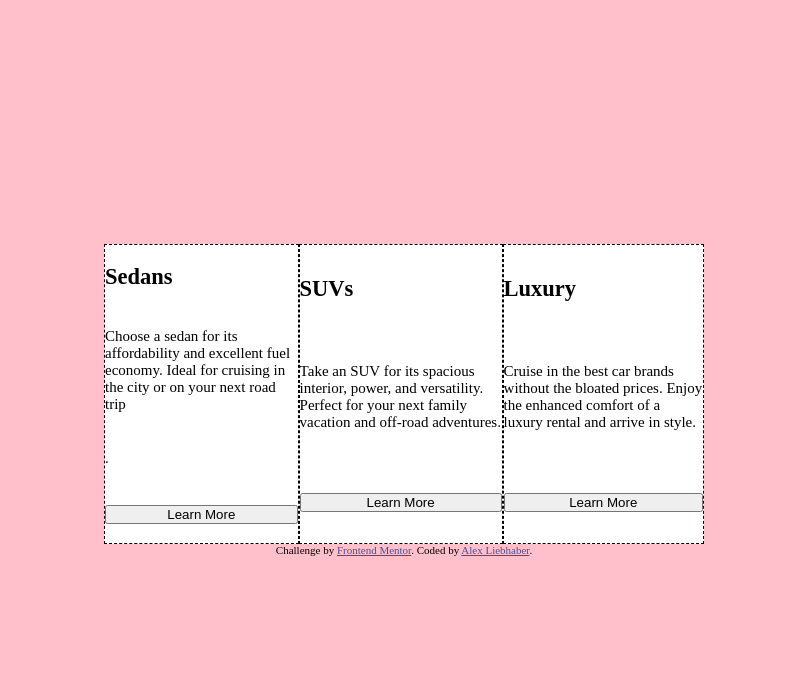
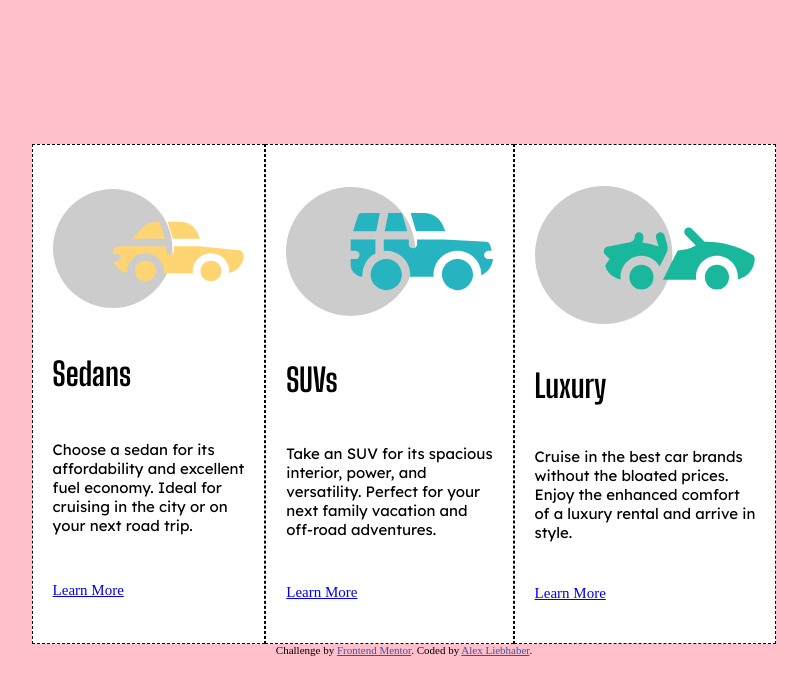
Before and after one commit to AlexLieb83/columnCardComponent, a plain HTML site: page index.html in a window 1280 px wide. Shown: the whole page, without its empty margins (236-1043 px from the left). Drawn offline with Linux system fonts and the light colour scheme.

Commit message:
working on styles

```diff
--- a/index.html
+++ b/index.html
@@ -27,33 +27,44 @@
     </style>
   </head>
   <body>
-    <div class="container">
+    <main class="container">
       <div class="card sedan">
+        <img src="./images/icon-sedans.svg" alt="Sedan Icon" />
         <h2>Sedans</h2>
         <p>
-          Choose a sedan for its affordability and excellent fuel economy. Ideal
-          for cruising in the city or on your next road trip
+          Choose a sedan for its <br />
+          affordability and excellent <br />
+          fuel economy. Ideal for <br />
+          cruising in the city or on <br />
+          your next road trip.
         </p>
-        .
-        <button type="button">Learn More</button>
+        <a href="#">Learn More</a>
       </div>
       <div class="card suv">
+        <img src="./images/icon-suvs.svg" alt="SUVs Icon" />
         <h2>SUVs</h2>
         <p>
-          Take an SUV for its spacious interior, power, and versatility. Perfect
-          for your next family vacation and off-road adventures.
+          Take an SUV for its spacious <br />
+          interior, power, and <br />
+          versatility. Perfect for your <br />
+          next family vacation and <br />
+          off-road adventures.
         </p>
-        <button type="button">Learn More</button>
+        <a href="#">Learn More</a>
       </div>
       <div class="card luxury">
+        <img src="./images/icon-luxury.svg" alt="Luxury Icon" />
         <h2>Luxury</h2>
         <p>
-          Cruise in the best car brands without the bloated prices. Enjoy the
-          enhanced comfort of a luxury rental and arrive in style.
+          Cruise in the best car brands <br />
+          without the bloated prices. <br />
+          Enjoy the enhanced comfort <br />
+          of a luxury rental and arrive in <br />
+          style.
         </p>
-        <button type="button">Learn More</button>
+        <a href="#">Learn More</a>
       </div>
-    </div>
+    </main>
     <div class="attribution">
       Challenge by
       <a href="https://www.frontendmentor.io?ref=challenge" target="_blank"
--- a/style.css
+++ b/style.css
@@ -27,20 +27,29 @@ body {
   height: 100vh;
 }
 
+h2 {
+  font-family: "Big Shoulders Display";
+  font-size: 2rem;
+}
+
+p {
+  font-family: "Lexend Deca";
+}
+
 .container {
-  background-color: red;
-  max-width: 600px;
-  height: 300px;
   display: flex;
+  justify-content: center;
+  align-items: center;
 }
 
 .card {
   background-color: white;
   border: 1px dashed black;
-  height: 300px;
+  height: 500px;
   display: flex;
   flex-direction: column;
   justify-content: space-around;
+  padding: 20px;
 }
 
 /* Mobile view */
```
